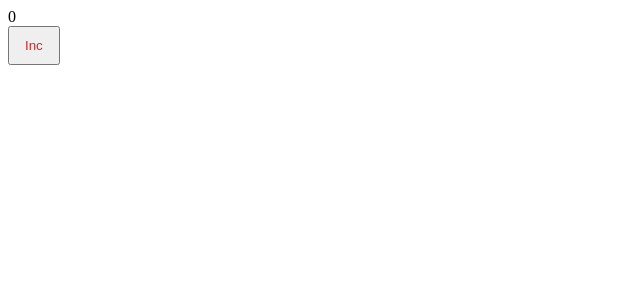
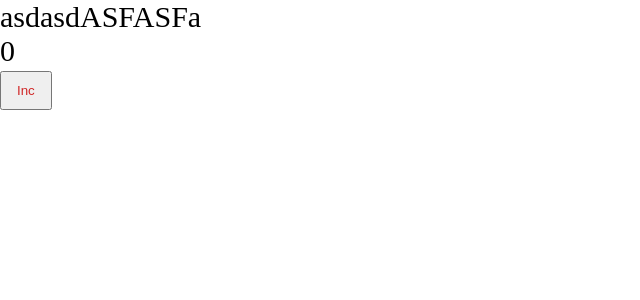
Before and after one commit to AnastasiaGer/production-project, a React app: page / in a window 1280 px wide. Shown: the top 300 px of the page, without its empty margins (0-640 px from the left). Built offline with nearby package versions, Linux system fonts and the light colour scheme.

Commit message:
5 Set up css modules

```diff
--- a/package.json
+++ b/package.json
@@ -27,6 +27,7 @@
     "@types/webpack-dev-server": "^4.7.2",
     "css-loader": "^6.6.0",
     "html-webpack-plugin": "^5.5.0",
+    "mini-css-extract-plugin": "^2.5.3",
     "sass": "^1.49.9",
     "sass-loader": "^12.6.0",
     "style-loader": "^3.3.1",
--- /dev/null
+++ b/src/App.tsx
@@ -0,0 +1,14 @@
+import React from 'react';
+import Counter from "./components/Counter";
+import './index.scss';
+
+const App = () => {
+    return (
+        <div className="app">
+            asdasdASFASFa
+            <Counter />
+        </div>
+    );
+};
+
+export default App;
--- a/src/components/Counter.tsx
+++ b/src/components/Counter.tsx
@@ -1,7 +1,7 @@
 
 
 import { useState } from 'react';
-import './Counter.scss';
+import classes from './Counter.module.scss';
 
 const Counter = () => {
   const [count, setCount] = useState(0)
@@ -13,7 +13,7 @@ const Counter = () => {
   return (
     <div>
       <div>{count}</div>
-      <button onClick={incr} className='button'> Inc</button>
+      <button onClick={incr} className={classes.button}> Inc</button>
     </div>
    );
 }
--- /dev/null
+++ b/src/index.scss
@@ -0,0 +1,9 @@
+* {
+  margin: 0;
+  padding: 0;
+  box-sizing: border-box;
+}
+
+.app {
+  font-size: 30px;
+}
--- a/src/index.tsx
+++ b/src/index.tsx
@@ -1,9 +1,7 @@
 import {render} from 'react-dom';
-import Counter from './components/Counter';
+import App from './App';
 
 render(
-  <div>
-    <Counter />
-  </div>,
+  <App />,
   document.getElementById('root')
 )
```
Also changed, not shown: src/global.d.ts (added, +7 -0 lines), src/components/Counter.module.scss (renamed from src/components/Counter.scss), 5 other files (tests, documents, lock files or other folders).
